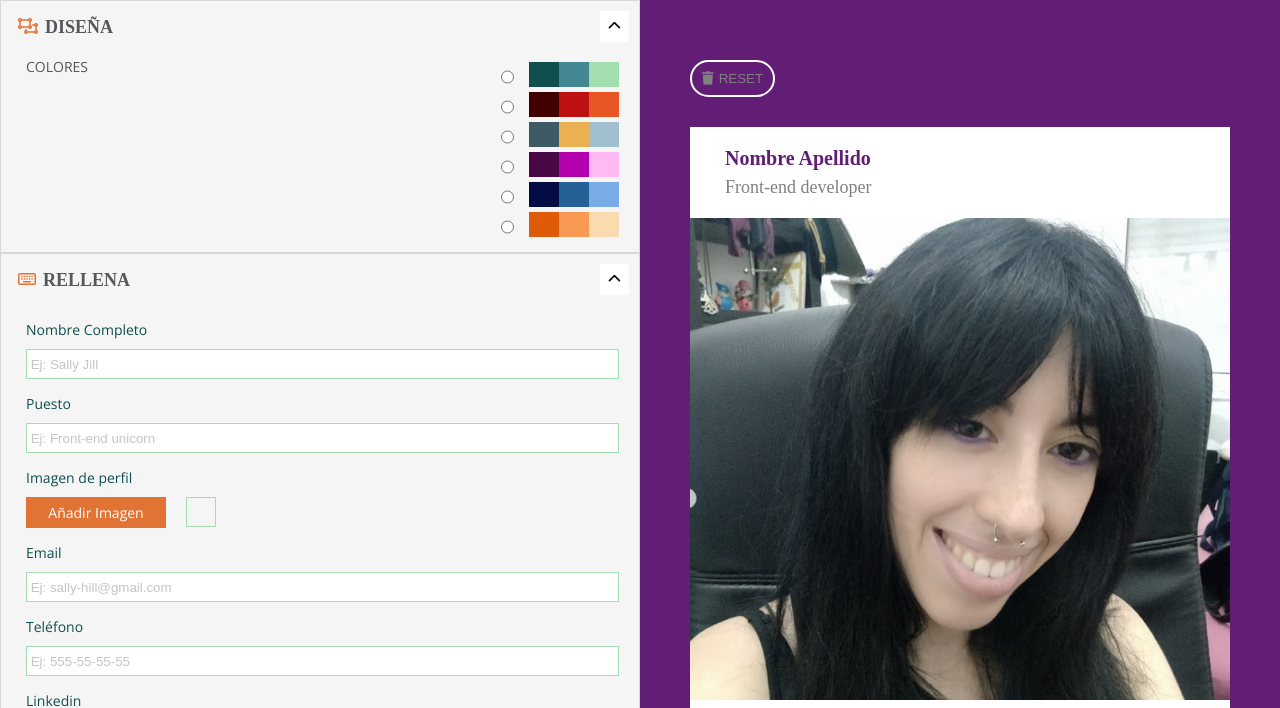
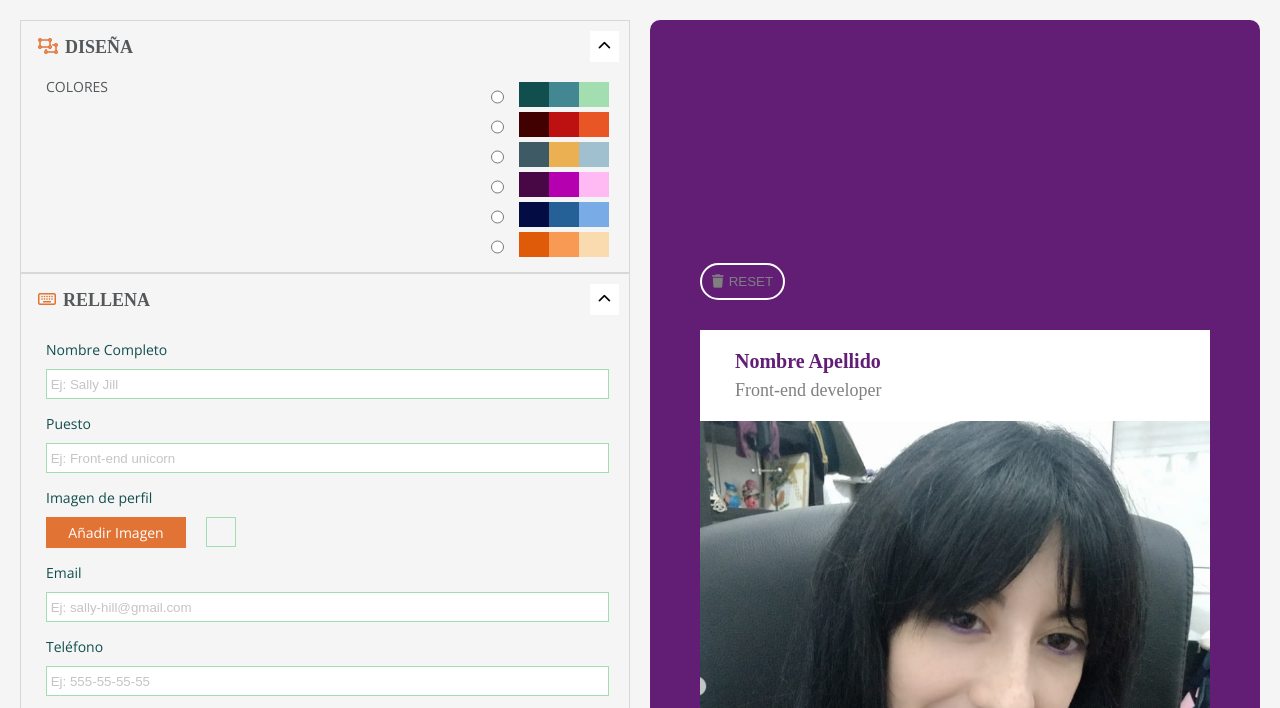
Before and after one commit to LorenaSTN/proyect-promo-Y-module-2-team-1, a website built with Vite: page src/more-info.html in a window 1280 px wide. Shown: the top 708 px of the page. Built offline with nearby package versions, Linux system fonts and the light colour scheme.

Commit message:
responsiveness to card

```diff
--- a/src/partials/card.html
+++ b/src/partials/card.html
@@ -1,4 +1,5 @@
 <section class="card-section">
+ <div class="card-wrapper">
   <div class="button-element">
     <button class="button-element__button">
       <i class="fa-solid fa-trash"></i> RESET
@@ -41,4 +42,5 @@
       </div>
     </div>
   </div>
+</div>
 </section>
--- a/src/scss/layout/_card.scss
+++ b/src/scss/layout/_card.scss
@@ -63,3 +63,11 @@
     }
   }
 }
+
+@media screen and (min-width: 768px){
+  .card-section{
+    display: flex;
+    align-items: center;
+    border-radius: 10px;
+  }
+}
--- a/src/scss/pages/_more-info.scss
+++ b/src/scss/pages/_more-info.scss
@@ -1,10 +1,12 @@
 .more-info-main {
+  padding: 20px;
   display: grid;
   grid-template-columns: 1fr;
 }
 @media screen and (min-width: 768px) {
   .more-info-main {
     grid-template-columns: 1fr 1fr;
+    gap: 20px;
     .card-section {
       order: 1;
     }
```
